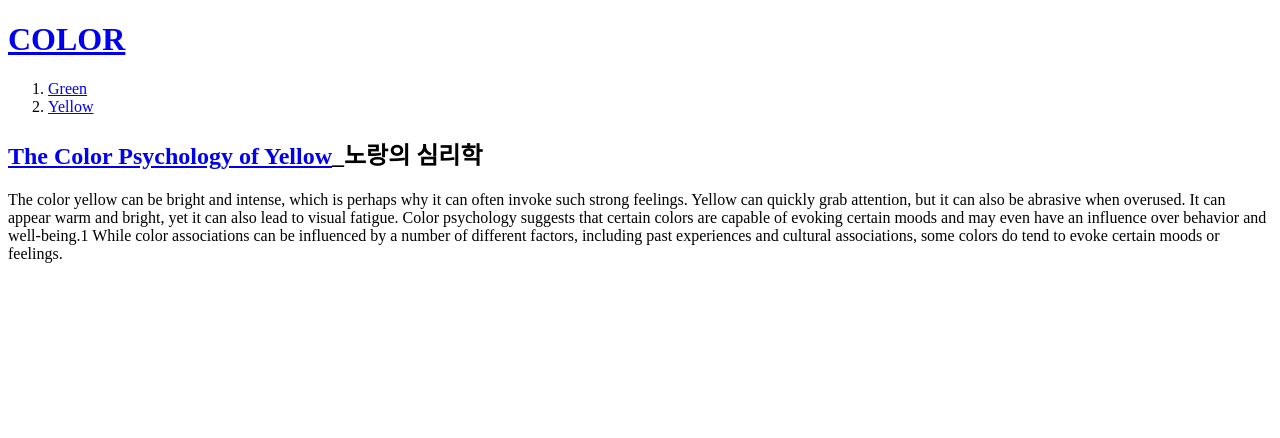
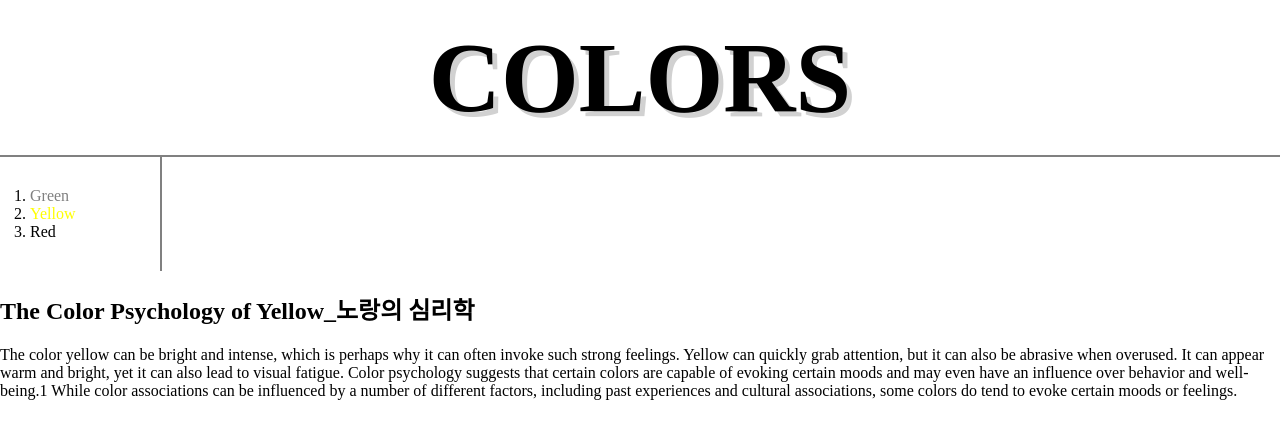
Before and after one commit to jihyoungahn/web1, a plain HTML site: page 2.html in a window 1280 px wide. Drawn offline with Linux system fonts and the light colour scheme.

Commit message:
Add files via upload

```diff
--- a/2.html
+++ b/2.html
@@ -4,12 +4,42 @@
   <title>WEB1 - yellow</title>
   <meta charset="utf-8">
 </head>
+<style>
+  body{
+    margin:0;
+  }
+  #active {
+    color:yellow;
+  }
+  .saw {
+    color:gray;
+  }
+  a {
+    color:black;
+    text-decoration: none;
+  }
+  h1 {
+    font-size: 100px;
+    text-align: center;
+    text-shadow: 5px 5px #d1d1d1;
+    border-bottom:2px solid gray;
+    margin:0;
+    padding: 20px;
+  }
+  ol {
+    border-right: 2px solid gray;
+    width:100px;
+    margin: 0;
+    padding: 30px;
+  }
+  </style>
 <body>
-  <h1><a href="index.html">COLOR</a></h1>
-  <ol>
-    <li><a href="1.html">Green</a></li>
-    <li><a href="2.html">Yellow</a></li>
-  </ol>
+<h1><a href="index.html">COLORS</a></h1>
+<ol>
+  <li><a href="1.html" class="saw">Green</a></li>
+  <li><a href="2.html"class="saw"id="active" >Yellow</a></li>
+  <li><a href="3.html">Red</a></li>
+</ol>
   <h2><a href="https://www.verywellmind.com/color-psychology-green-2795817"target="_blank" title="original website">The Color Psychology of Yellow</a>_노랑의 심리학</h2>
   <p>The color yellow can be bright and intense, which is perhaps why it can often invoke such strong feelings. Yellow can quickly grab attention, but it can also be abrasive when overused. It can appear warm and bright, yet it can also lead to visual fatigue.
   Color psychology suggests that certain colors are capable of evoking certain moods and may even have an influence over behavior and well-being.1﻿ While color associations can be influenced by a number of different factors, including past experiences and cultural associations, some colors do tend to evoke certain moods or feelings.</p>
```
Also changed, not shown: 1.html (+24 -3 lines), 3.html (added, +35 -0 lines), box.html (added, +20 -0 lines), grid.html (added, +24 -0 lines), leaf.jpg (added).
